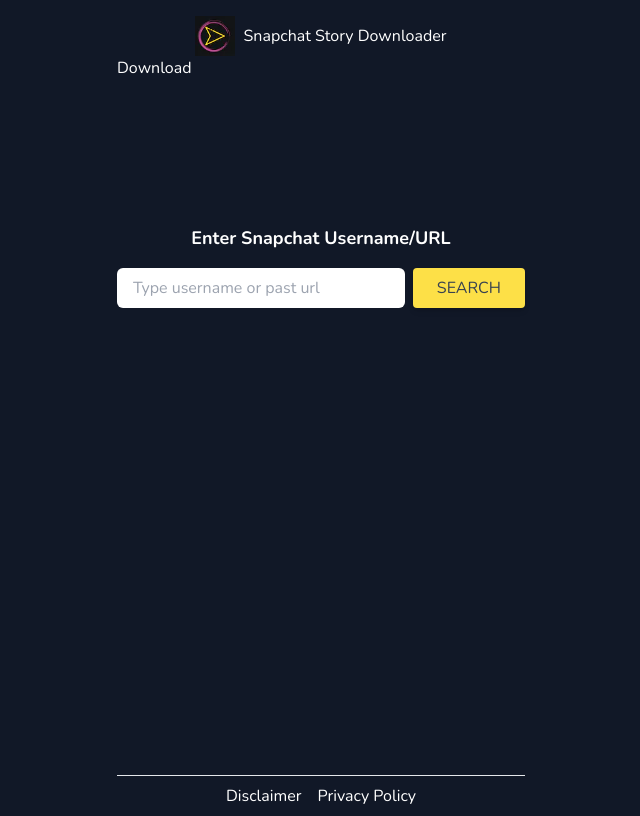
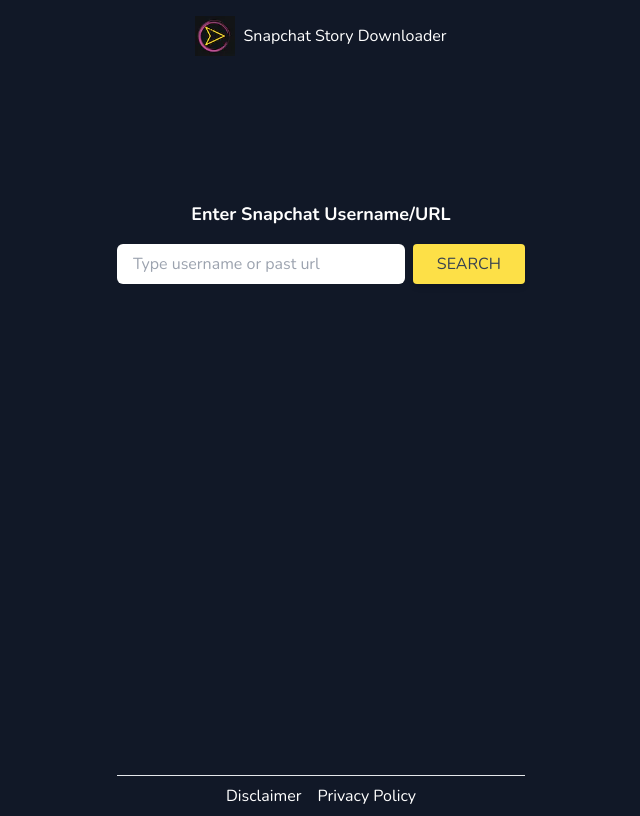
Before and after one commit to hadoizz/tiktok-lastone, a Next.js app: page / in a window 1280 px wide. Shown: the whole page, without its empty margins (319-959 px from the left). Built offline with nearby package versions, Linux system fonts and the light colour scheme.

Commit message:
Remove Dev Function

```diff
--- a/components/Navigation/index.tsx
+++ b/components/Navigation/index.tsx
@@ -13,25 +13,6 @@
 		}
 	}, []);
 
-	const onClickC = () => {
-		axios
-			.get(
-				'https://v19-us.tiktokcdn.com/e95bfcd78195347ea16b188cd0e284a9/638d22ea/video/tos/useast2a/tos-useast2a-pve-0037c001-aiso/oYbRQEqXmL3TqIOMuwBzoGiaQgeuDjAGjpnPeD/?a=1233&ch=0&cr=3&dr=0&lr=all&cd=0%7C0%7C0%7C3&cv=1&br=6064&bt=3032&cs=0&ds=6&ft=XsFb_qT0m7jPD12tVayq3wUaCIyKMeF~OD&mime_type=video_mp4&qs=0&rc=ODQ3OTM0NjU3aGY2MzpkZ0BpanE4czg6Zmc5aDMzZjczM0A2L14vLjZhNTIxXjViXmAxYSM2Nm5pcjRvaTNgLS1kMWNzcw%3D%3D&l=202212041644450102230870510AFF6D1F&btag=80000&cc=25',
-				{
-					responseType: 'blob',
-				}
-			)
-			.then((response) => {
-				let tempUrl = URL.createObjectURL(response.data);
-				let aTag = document.createElement('a');
-				aTag.href = tempUrl;
-				aTag.download = 'video';
-				document.body.appendChild(aTag);
-				aTag.click();
-				aTag.remove();
-			});
-	};
-
 	return (
 		<header className="py-4" ref={navRef}>
 			<div className="container">
@@ -42,7 +23,6 @@
 					<img className="block w-10" src="./img/logo.webp" />
 					<p>Snapchat Story Downloader</p>
 				</Link>
-				<button onClick={onClickC}>Download</button>
 			</div>
 		</header>
 	);
```
